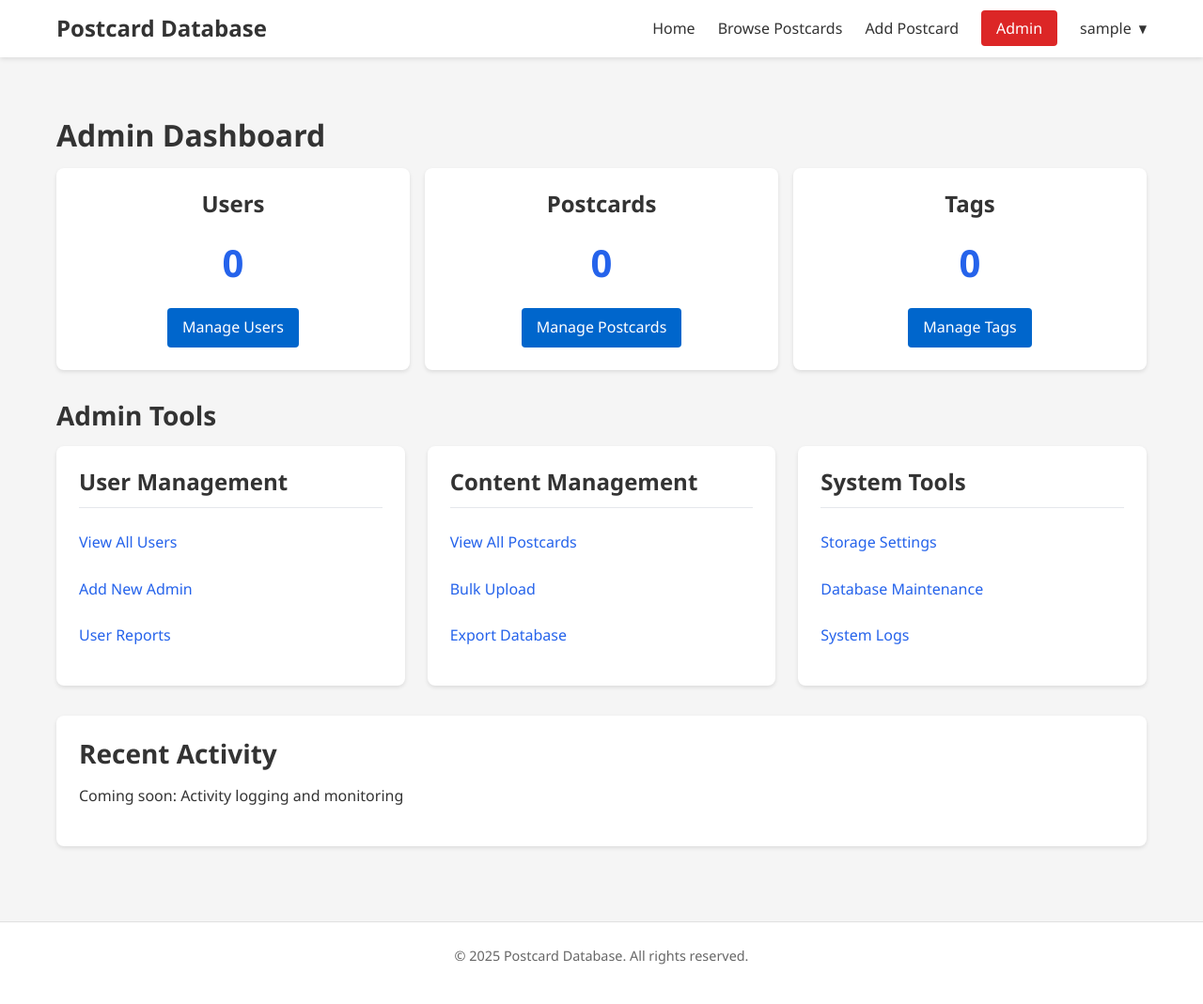
After one commit to zicameau/postcard_database, a Flask app: page /admin in a window 1280 px wide. The commit adds this page. Shown: the whole page at 94% size. Run offline with Flask 3, Linux system fonts and the light colour scheme; the visitor is signed in with stand-in values (Sample User, id 1); data that the repository does not hold is empty.

Commit message:
Added an admin dashboard page, a admin button to the toolbar at the top of the page. Added a tag management page for administrators

```diff
--- a/app.py
+++ b/app.py
@@ -382,6 +382,28 @@ def admin_edit_user(user_id):
 
     return render_template('admin/edit_user.html', user=user)
 
+@app.route('/admin')
+@login_required
+@requires_admin
+def admin_dashboard():
+    """Admin dashboard with links to all admin functions"""
+    # Get some basic stats for the dashboard
+    stats = {
+        'total_users': len(UserDB.get_all_users(limit=1000)),
+        'total_postcards': len(PostcardDB.get_all_postcards(limit=1000)),
+        'total_tags': len(TagDB.get_all_tags())
+    }
+
+    return render_template('admin/dashboard.html', stats=stats)
+
+@app.route('/admin/tags')
+@login_required
+@requires_admin
+def admin_tags():
+    """Admin page to view and manage all tags"""
+    tags = TagDB.get_all_tags()
+    return render_template('admin/tags.html', tags=tags)
+
 # Protected routes for authenticated users
 @app.route('/postcards/add', methods=['GET', 'POST'])
 @login_required
--- /dev/null
+++ b/static/css/admin.css
@@ -0,0 +1,94 @@
+/* Admin Dashboard Styles */
+.admin-dashboard {
+    padding: 2rem 0;
+}
+
+.dashboard-stats {
+    display: flex;
+    justify-content: space-between;
+    margin-bottom: 2rem;
+    gap: 1rem;
+}
+
+.stat-card {
+    background-color: #fff;
+    border-radius: 8px;
+    box-shadow: 0 2px 4px rgba(0,0,0,0.1);
+    padding: 1.5rem;
+    flex: 1;
+    text-align: center;
+}
+
+.stat-number {
+    font-size: 2.5rem;
+    font-weight: bold;
+    margin: 1rem 0;
+    color: #2563eb;
+}
+
+.admin-tools {
+    margin-bottom: 2rem;
+}
+
+.admin-tools-grid {
+    display: grid;
+    grid-template-columns: repeat(auto-fit, minmax(300px, 1fr));
+    gap: 1.5rem;
+    margin-top: 1rem;
+}
+
+.tool-card {
+    background-color: #fff;
+    border-radius: 8px;
+    box-shadow: 0 2px 4px rgba(0,0,0,0.1);
+    padding: 1.5rem;
+}
+
+.tool-card h3 {
+    margin-top: 0;
+    border-bottom: 1px solid #e5e7eb;
+    padding-bottom: 0.75rem;
+    margin-bottom: 1rem;
+}
+
+.tool-card ul {
+    list-style: none;
+    padding: 0;
+    margin: 0;
+}
+
+.tool-card ul li {
+    margin-bottom: 0.5rem;
+}
+
+.tool-card ul li a {
+    color: #2563eb;
+    text-decoration: none;
+    display: block;
+    padding: 0.5rem 0;
+    transition: color 0.2s;
+}
+
+.tool-card ul li a:hover {
+    color: #1e40af;
+}
+
+.recent-activity {
+    background-color: #fff;
+    border-radius: 8px;
+    box-shadow: 0 2px 4px rgba(0,0,0,0.1);
+    padding: 1.5rem;
+}
+
+/* Special styling for admin nav link */
+.admin-link {
+    background-color: #dc2626;
+    color: white !important;
+    padding: 0.5rem 1rem;
+    border-radius: 4px;
+    transition: background-color 0.2s;
+}
+
+.admin-link:hover {
+    background-color: #b91c1c;
+}
--- /dev/null
+++ b/templates/admin/dashboard.html
@@ -0,0 +1,67 @@
+{% extends "base.html" %}
+
+{% block title %}Admin Dashboard | Postcard Database{% endblock %}
+
+{% block content %}
+<div class="admin-dashboard">
+    <h1>Admin Dashboard</h1>
+
+    <div class="dashboard-stats">
+        <div class="stat-card">
+            <h3>Users</h3>
+            <p class="stat-number">{{ stats.total_users }}</p>
+            <a href="{{ url_for('admin_users') }}" class="btn primary">Manage Users</a>
+        </div>
+
+        <div class="stat-card">
+            <h3>Postcards</h3>
+            <p class="stat-number">{{ stats.total_postcards }}</p>
+            <a href="{{ url_for('list_postcards') }}" class="btn primary">Manage Postcards</a>
+        </div>
+
+        <div class="stat-card">
+            <h3>Tags</h3>
+            <p class="stat-number">{{ stats.total_tags }}</p>
+            <a href="#" class="btn primary">Manage Tags</a>
+        </div>
+    </div>
+
+    <div class="admin-tools">
+        <h2>Admin Tools</h2>
+
+        <div class="admin-tools-grid">
+            <div class="tool-card">
+                <h3>User Management</h3>
+                <ul>
+                    <li><a href="{{ url_for('admin_users') }}">View All Users</a></li>
+                    <li><a href="#">Add New Admin</a></li>
+                    <li><a href="#">User Reports</a></li>
+                </ul>
+            </div>
+
+            <div class="tool-card">
+                <h3>Content Management</h3>
+                <ul>
+                    <li><a href="{{ url_for('list_postcards') }}">View All Postcards</a></li>
+                    <li><a href="#">Bulk Upload</a></li>
+                    <li><a href="#">Export Database</a></li>
+                </ul>
+            </div>
+
+            <div class="tool-card">
+                <h3>System Tools</h3>
+                <ul>
+                    <li><a href="#">Storage Settings</a></li>
+                    <li><a href="#">Database Maintenance</a></li>
+                    <li><a href="#">System Logs</a></li>
+                </ul>
+            </div>
+        </div>
+    </div>
+
+    <div class="recent-activity">
+        <h2>Recent Activity</h2>
+        <p>Coming soon: Activity logging and monitoring</p>
+    </div>
+</div>
+{% endblock %}
--- a/templates/base.html
+++ b/templates/base.html
@@ -5,6 +5,7 @@
     <meta name="viewport" content="width=device-width, initial-scale=1.0">
     <title>{% block title %}Postcard Database{% endblock %}</title>
     <link rel="stylesheet" href="{{ url_for('static', filename='css/styles.css') }}">
+    <link rel="stylesheet" href="{{ url_for('static', filename='css/admin.css') }}">
     {% block extra_css %}{% endblock %}
 </head>
 <body>
@@ -19,6 +20,9 @@
                     <li><a href="{{ url_for('list_postcards') }}">Browse Postcards</a></li>
                     {% if current_user.is_authenticated %}
                         <li><a href="{{ url_for('add_postcard') }}">Add Postcard</a></li>
+                        {% if current_user.is_admin %}
+                            <li><a href="{{ url_for('admin_dashboard') }}" class="admin-link">Admin</a></li>
+                        {% endif %}
                         <li class="user-dropdown">
                             <a href="#" class="dropdown-trigger">
                                 {{ current_user.username }} <span class="dropdown-arrow">▼</span>
```
Also changed, not shown: templates/admin/tags.html (added, +45 -0 lines).
